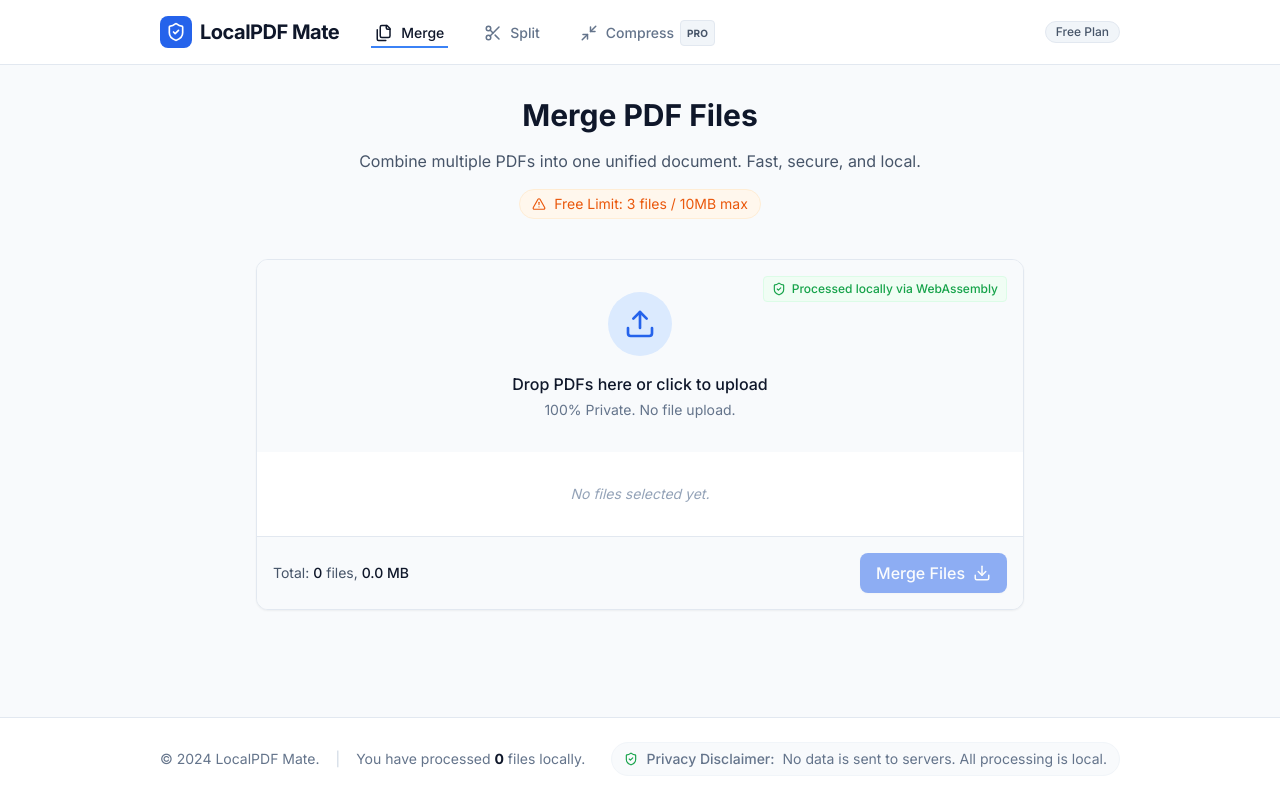
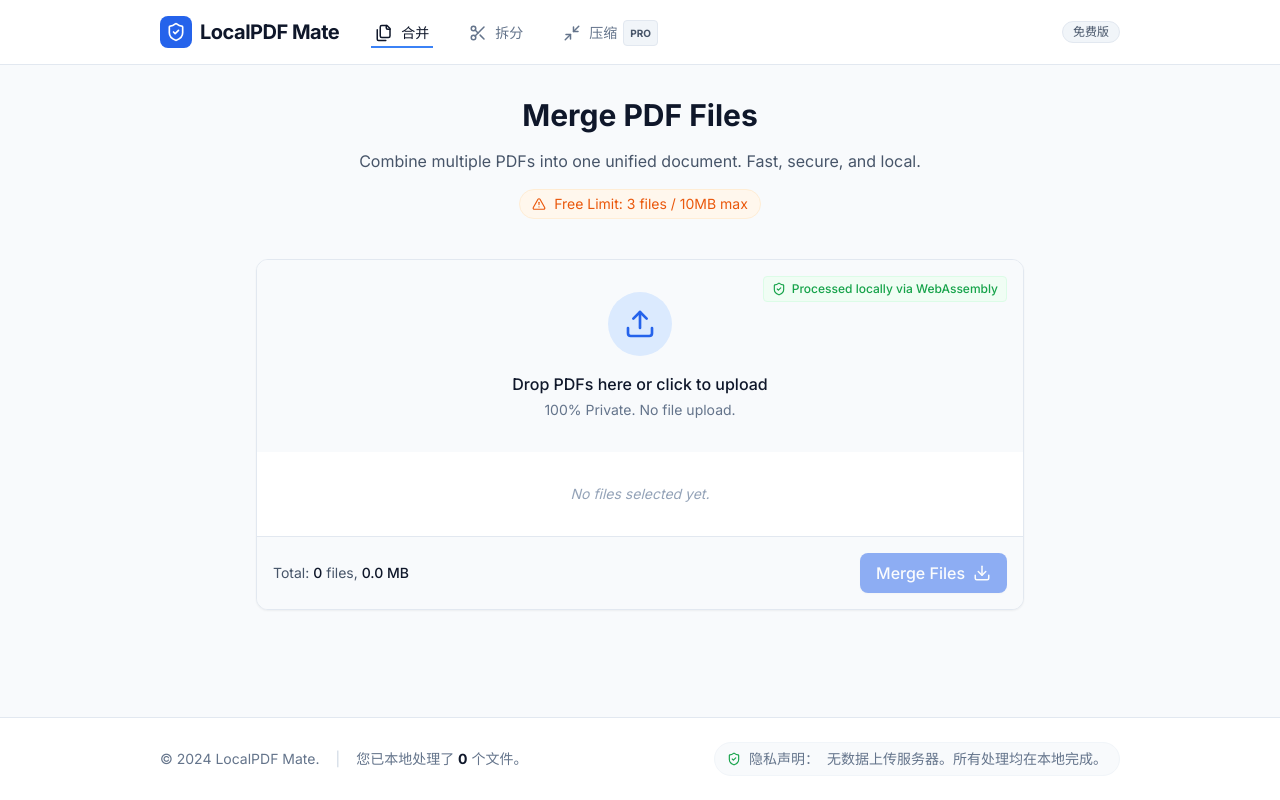
Before and after one commit to tangyongYF/applications, a React (Vite) app in the folder localpdf-mate/: page /#/merge in a window 1280 px wide. Built offline with nearby package versions, Linux system fonts and the light colour scheme.

Commit message:
Update Layout.tsx

```diff
--- a/localpdf-mate/components/Layout.tsx
+++ b/localpdf-mate/components/Layout.tsx
@@ -31,7 +31,7 @@
 
   // Simple hard refresh to clear pro state for demo purposes if needed
   const handleLogout = () => {
-    if(confirm("Remove Pro license?")) {
+    if(confirm("确定要移除 Pro 授权吗？")) {
       removeLicense();
       window.location.reload();
     }
@@ -39,7 +39,7 @@
 
   const handleCompressClick = () => {
     if (isPro) {
-      alert("🚀 Pro Feature: High-efficiency compression is coming next week! Stay tuned.");
+      alert("🚀 Pro 功能预告：高效压缩功能将在下周推出！敬请期待。");
     } else {
       setShowCompressPaywall(true);
     }
@@ -68,7 +68,7 @@
                     }`
                   }
                 >
-                  <Files size={18} className="mr-2" /> Merge
+                  <Files size={18} className="mr-2" /> 合并
                 </NavLink>
                 <NavLink
                   to="/split"
@@ -80,7 +80,7 @@
                     }`
                   }
                 >
-                  <Scissors size={18} className="mr-2" /> Split
+                  <Scissors size={18} className="mr-2" /> 拆分
                 </NavLink>
 
                 {/* Ghost Feature Button */}
@@ -88,7 +88,7 @@
                   onClick={handleCompressClick}
                   className="inline-flex items-center px-1 pt-1 border-b-2 border-transparent text-sm font-medium text-slate-500 hover:text-slate-900 hover:border-slate-300 transition-colors"
                 >
-                  <Minimize2 size={18} className="mr-2" /> Compress
+                  <Minimize2 size={18} className="mr-2" /> 压缩
                   <span className="ml-1.5 inline-flex items-center px-1.5 py-0.5 rounded text-[10px] font-bold bg-slate-100 text-slate-600 border border-slate-200">
                     PRO
                   </span>
@@ -98,11 +98,11 @@
             <div className="flex items-center gap-3">
               {isPro ? (
                  <span onClick={handleLogout} className="cursor-pointer inline-flex items-center px-2.5 py-0.5 rounded-full text-xs font-medium bg-amber-100 text-amber-800 border border-amber-200">
-                   PRO Active
+                   专业版已激活
                  </span>
               ) : (
                 <span className="inline-flex items-center px-2.5 py-0.5 rounded-full text-xs font-medium bg-slate-100 text-slate-600 border border-slate-200">
-                  Free Plan
+                  免费版
                 </span>
               )}
             </div>
@@ -113,13 +113,13 @@
       {/* Mobile Nav */}
       <div className="sm:hidden bg-white border-b border-slate-200 flex justify-around py-2">
          <NavLink to="/merge" className={({isActive}) => `flex flex-col items-center p-2 text-xs ${isActive ? 'text-brand-600' : 'text-slate-500'}`}>
-            <Files size={20} /> <span className="mt-1">Merge</span>
+            <Files size={20} /> <span className="mt-1">合并</span>
          </NavLink>
          <NavLink to="/split" className={({isActive}) => `flex flex-col items-center p-2 text-xs ${isActive ? 'text-brand-600' : 'text-slate-500'}`}>
-            <Scissors size={20} /> <span className="mt-1">Split</span>
+            <Scissors size={20} /> <span className="mt-1">拆分</span>
          </NavLink>
          <button onClick={handleCompressClick} className="flex flex-col items-center p-2 text-xs text-slate-500">
-            <Minimize2 size={20} /> <span className="mt-1">Compress</span>
+            <Minimize2 size={20} /> <span className="mt-1">压缩</span>
          </button>
       </div>
 
@@ -134,11 +134,11 @@
                <p>© 2024 LocalPDF Mate.</p>
                {/* Personal Stats */}
                <p className="hidden sm:block text-slate-300">|</p>
-               <p>You have processed <span className="font-bold text-slate-900">{processedCount}</span> files locally.</p>
+               <p>您已本地处理了 <span className="font-bold text-slate-900">{processedCount}</span> 个文件。</p>
              </div>
              <div className="flex items-center gap-2 text-slate-500 text-sm bg-slate-50 px-3 py-1.5 rounded-full border border-slate-100">
                 <ShieldCheck size={14} className="text-green-600" />
-                <span className="font-medium">Privacy Disclaimer:</span> No data is sent to servers. All processing is local.
+                <span className="font-medium">隐私声明：</span> 无数据上传服务器。所有处理均在本地完成。
              </div>
           </div>
         </div>
@@ -152,9 +152,9 @@
               <WifiOff size={20} />
             </div>
             <div>
-              <h4 className="font-bold text-green-800 text-sm">You are offline</h4>
+              <h4 className="font-bold text-green-800 text-sm">您处于离线状态</h4>
               <p className="text-green-700 text-xs mt-1">
-                App works perfectly! This is proof that we don't upload your files. Your data never leaves this device.
+                应用可完美运行！这有力证明了我们不会上传您的文件。您的数据从未离开此设备。
               </p>
             </div>
           </div>
@@ -166,7 +166,7 @@
         isOpen={showCompressPaywall}
         onClose={() => setShowCompressPaywall(false)}
         onSuccess={() => setShowCompressPaywall(false)}
-        reason="PDF Compression is a Pro feature available in the next update."
+        reason="PDF 压缩是 Pro 功能，将在下个版本更新。"
       />
     </div>
   );
```
